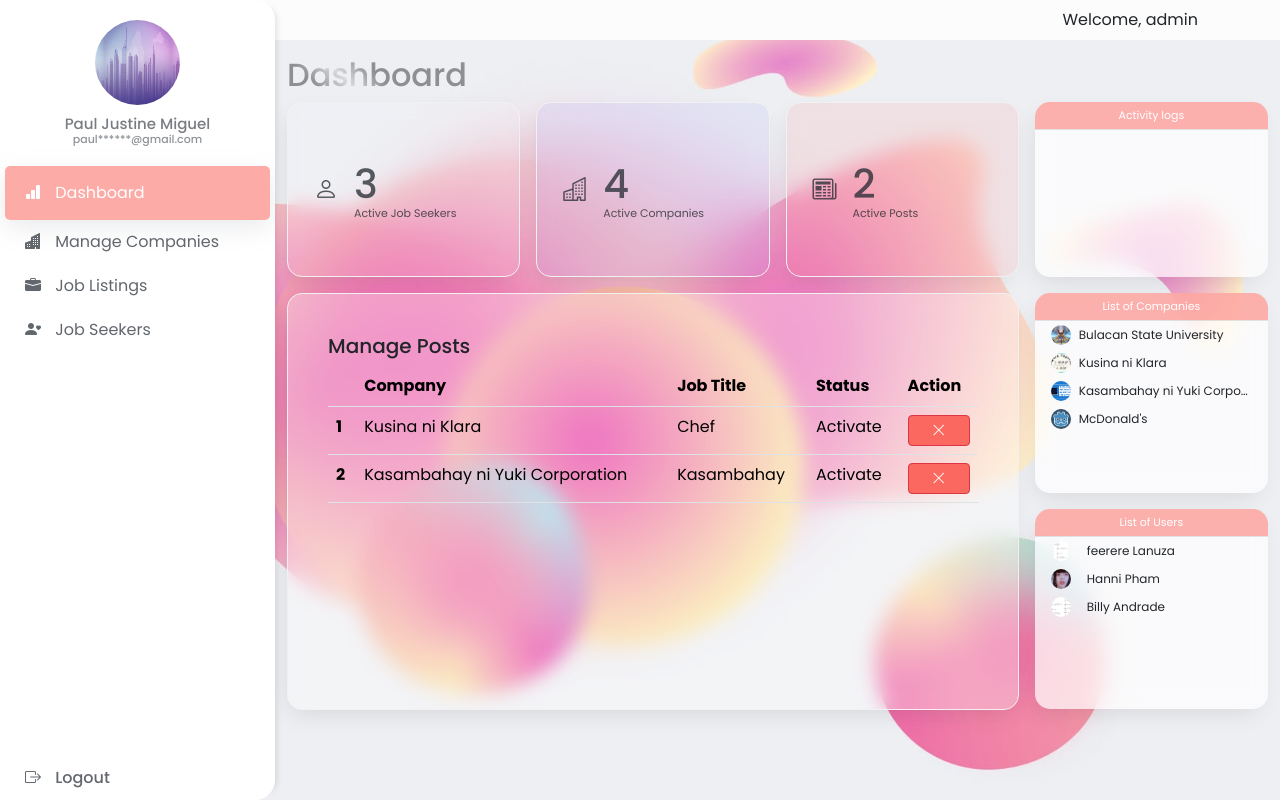
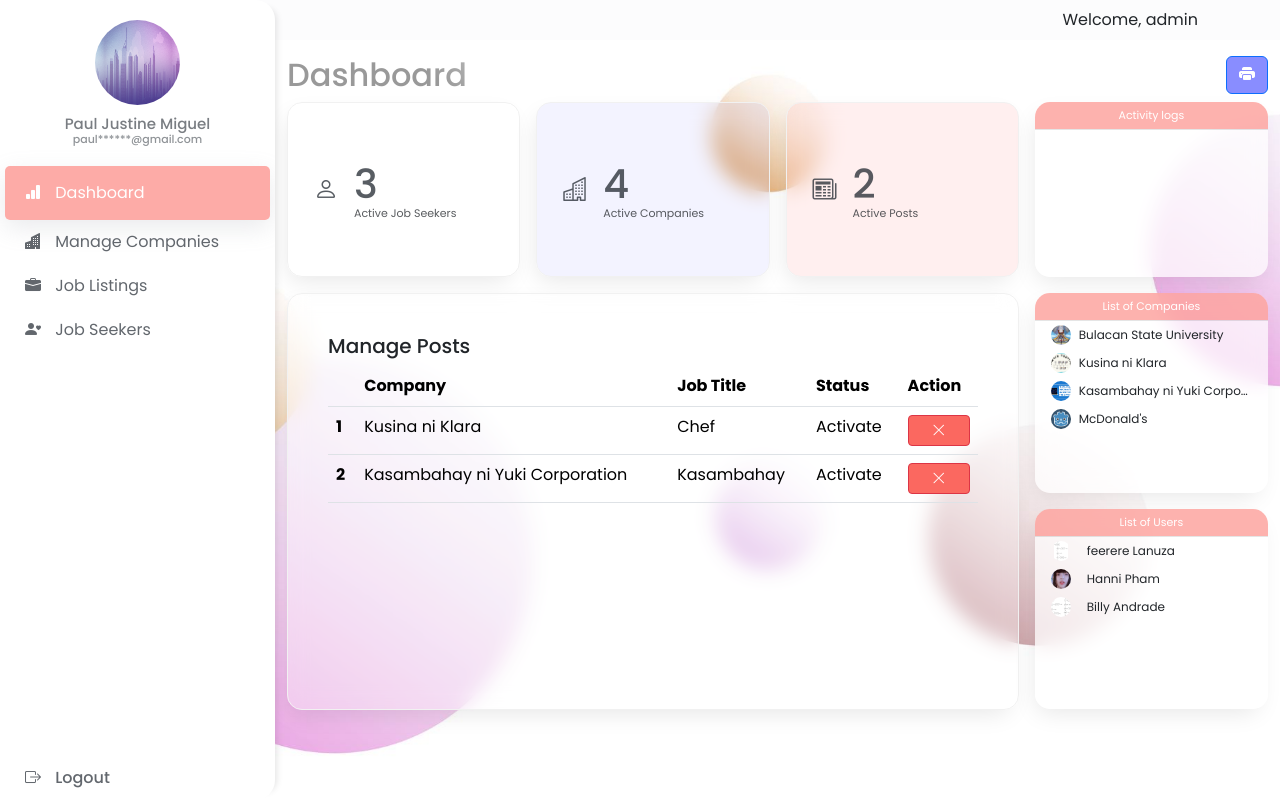
Before and after one commit to rykagene/django-project, a Django app: page /admin_dashboard/ in a window 1280 px wide. Run offline with Django 4.2, Linux system fonts and the light colour scheme; a user stored in the database is signed in; data comes from the database, SQL or seed files in the repository; both versions use the stored data as it was after the commit.

Commit message:
printbutton

```diff
--- a/Venari_portal/venari/static/css/admin-dashboard.css
+++ b/Venari_portal/venari/static/css/admin-dashboard.css
@@ -23,10 +23,9 @@ body {
     /* background: linear-gradient(to left, rgba(137, 141, 255, 0.1), rgba(223, 90, 255, 0.1)); */
     /* backdrop-filter: 20px; */
     background-image: url(./../css/images/blobBG.jpg);
-    background-repeat: no-repeat;
+    background-repeat: repeat;
     background-size: cover;
     background-position: center;
-    background-attachment: fixed;
 
 
 
@@ -330,3 +329,6 @@ table#dash_table td {
 #deactivateButton:hover {
     background-color: rgba(251, 104, 96, 0.8);
 }
+#printerButton{
+    background-color: #898dff;
+}
--- a/Venari_portal/venari/templates/admin_dashboard.html
+++ b/Venari_portal/venari/templates/admin_dashboard.html
@@ -32,7 +32,14 @@
         <div class="container mt-3">
 
 
-            <h2 id="headDash">Dashboard</h2>
+            <div class="d-flex">
+                <h2 id="headDash" class="flex-grow-1">Dashboard</h2>
+                <span><button type="button" class="btn btn-primary" id="printerButton" data-bs-toggle="modal"
+                        data-bs-target="#dashboardPrint">
+                        <i class="bi-printer-fill"></i>
+                    </button>
+                </span>
+            </div>
 
             <div class="row justify-content-center align-items-center g-lg-3 g-2">
                 <div class="col-xl-3 col-md-6 ">
@@ -318,6 +325,76 @@
     </div>
 
 
+    <!-- ========== Start Section ========== -->
+
+    <!-- Modal trigger button -->
+    <button type="button" class="btn btn-primary btn-lg" data-bs-toggle="modal" data-bs-target="#dashboardPrint">
+        Launch
+    </button>
+
+    <!-- Modal Body -->
+    <!-- if you want to close by clicking outside the modal, delete the last endpoint:data-bs-backdrop and data-bs-keyboard -->
+    <div class="modal fade" id="dashboardPrint" tabindex="-1" role="dialog" aria-labelledby="dashboardPrintTitle"
+        aria-hidden="true">
+        <div class="modal-dialog modal-dialog-scrollable modal-dialog-centered " role="document">
+            <div class="modal-content">
+                <div class="modal-header">
+                    <h5 class="modal-title" id="dashboardPrintTitle">
+                        Print Reports
+                    </h5>
+                    <button type="button" class="btn-close" data-bs-dismiss="modal" aria-label="Close"></button>
+                </div>
+                <div class="modal-body">
+
+                    <div class="card">
+                        <div class="card-body">
+                            <div>
+                                What do you want print?
+                            </div>
+                            <div class="mb-1">
+                                <div class="btn-group btn-group-sm" role="group"
+                                    aria-label="Basic checkbox toggle button group">
+                                    <input type="radio" class="btn-check" name="btnradio" id="listUsers"
+                                        autocomplete="off" />
+                                    <label class="btn btn-outline-secondary" for="listUsers">List of Users</label>
+
+                                    <input type="radio" class="btn-check" name="btnradio" id="actLogs"
+                                        autocomplete="off" />
+                                    <label class="btn btn-outline-secondary" for="actLogs">Activity Logs</label>
+
+                                    <input type="radio" class="btn-check" name="btnradio" id="listJobs"
+                                        autocomplete="off" />
+                                    <label class="btn btn-outline-secondary" for="listJobs">List of Jobs</label>
+
+                                    <input type="radio" class="btn-check" name="btnradio" id="listcomp"
+                                        autocomplete="off" />
+                                    <label class="btn btn-outline-secondary" for="listcomp">List of Companies</label>
+                                </div>
+
+                            </div>
+                            <div class="text-end">
+                                <button type="button" class="btn btn-primary">
+                                    <i class="bi-printer-fill"></i>
+                                    Print
+                                </button>
+
+                            </div>
+                        </div>
+                    </div>
+
+                </div>
+                <div class="modal-footer">
+                    <button type="button" class="btn btn-secondary" data-bs-dismiss="modal">
+                        Close
+                    </button>
+                </div>
+            </div>
+        </div>
+    </div>
+
+
+    <!-- ========== End Section ========== -->
+
 
 
     <!-- <script>
@@ -372,7 +449,7 @@
                     modalTitle.innerText = 'Activate Post ' + postId;
                     modalBody.innerHTML = 'Do you want to activate Post ' + postId + '?';
                     confirmActivationButton.dataset.postId =
-                    postId; // Set post ID in the Confirm Activation button
+                        postId; // Set post ID in the Confirm Activation button
                     confirmActivationButton.dataset.status = postStatus; // Set post status
                 });
             });
@@ -385,7 +462,7 @@
                     modalTitle.innerText = 'Deactivate Post ' + postId;
                     modalBody.innerHTML = 'Do you want to deactivate Post ' + postId + '?';
                     confirmDeactivationButton.dataset.postId =
-                    postId; // Set post ID in the Confirm Deactivation button
+                        postId; // Set post ID in the Confirm Deactivation button
                     confirmDeactivationButton.dataset.status = postStatus; // Set post status
 
                 });
```
Also changed, not shown: Venari_portal/db.sqlite3, Venari_portal/venari/static/css/images/blobBG.jpg, 1 other file.
